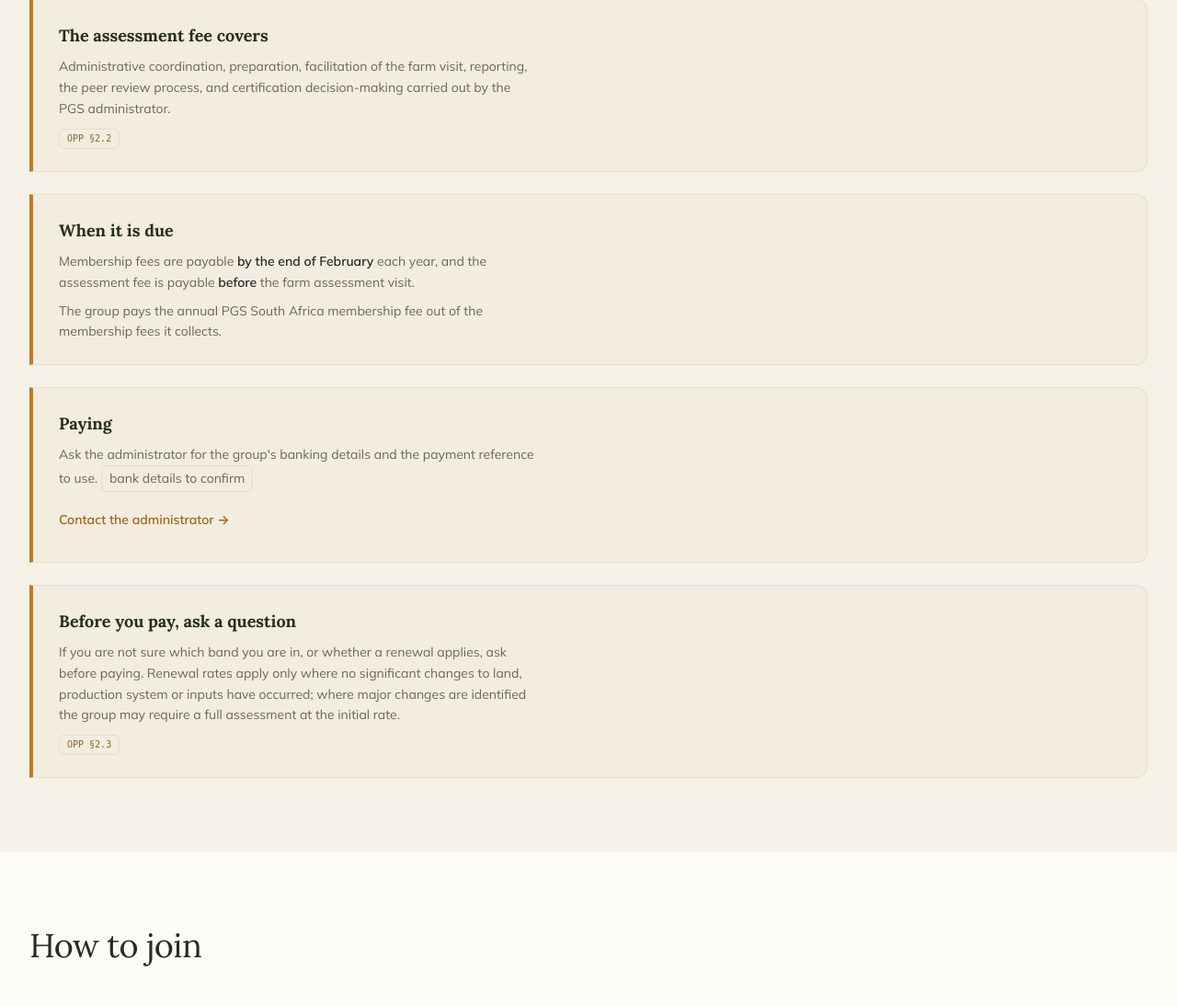
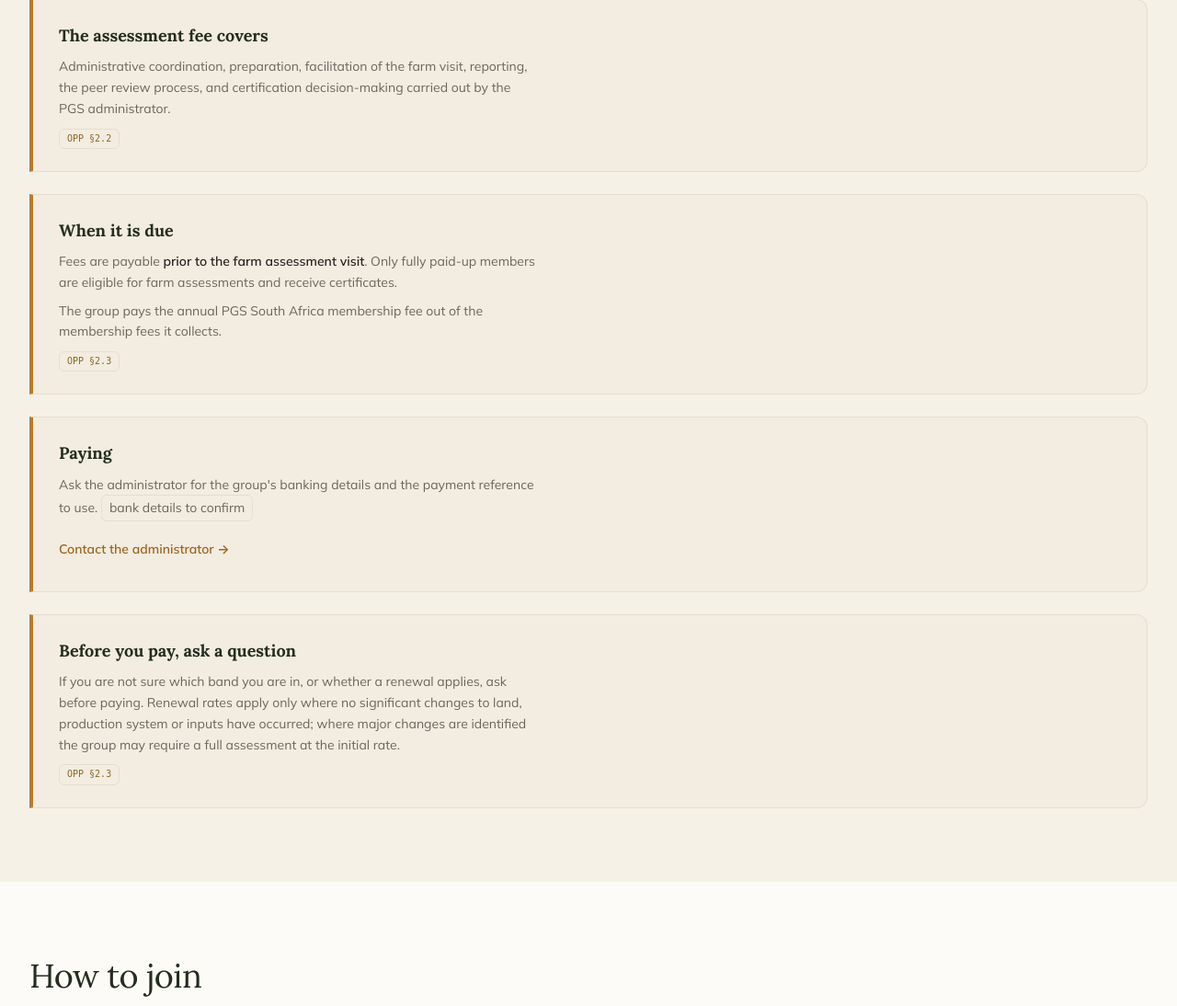
Before and after one commit to KobusWHMeiring/PGS, a Django app: page /become-a-member/ in a window 1280 px wide. Shown: the part 1460-2554 px from the top of the page at 92% size. Run offline with Django 5.2, Linux system fonts and the light colour scheme; parts of the project's set-up code (start-up, migrations or seed data) failed here and were passed over.

Commit message:
content(c1): withhold the February fee deadline — the OPP does not state it
The live `/become-a-member/` says membership fees are "payable by end of
February" each year. `pdftotext -layout` over the whole OPP contains no month
name; §2.3 says only "Fees are payable prior to the farm assessment visit."
C1 published it on the live site's authority and flagged it (build plan §6 #7);
the product owner struck it on 2026-10-19.

The due-date callout now carries two statements that are in the OPP, cited to
§2.3 — payable prior to the visit, and only fully paid-up members eligible for
assessment and certificates. Nothing else on the page depended on the deadline.

`test_no_unsourced_claim` guards the refusal across all six routes, so the next
copy-paste from the WordPress site cannot quietly reinstate it. Mutation-tested:
re-adding the phrase turns `[become-a-member]` red and leaves the other five
green. 342 tests (was 336).

```diff
--- a/core/templates/public/become_a_member.html
+++ b/core/templates/public/become_a_member.html
@@ -12,9 +12,12 @@ Two decisions surface here, both deliberate:
     the ABSA account are on the live site today; republishing them, or retiring them,
     is the group's call, not a design default. Until then the page says to ask the
     administrator, which is true and needs no placeholder.
-  * **"Payable by end of February" is published** and flagged in the build plan: it is
-    the group's own annual rule from the live site, and it is *not* in the OPP. If it
-    should not be published, remove the callout below — nothing else depends on it.
+  * **"Payable by end of February" is not published.** The live site carries that annual
+    deadline; the OPP does not. The product owner struck it on 2026-10-19 (build plan
+    §6 #7), so the due-date callout below states only what OPP §2.3 states — "Fees are
+    payable prior to the farm assessment visit" and "Only fully paid-up members will be
+    eligible for farm assessments and receive certificates". Do not reintroduce a month
+    here; `test_claim_discipline.py` fails the build if you do.
 {% endcomment %}
 
 {% block content %}
@@ -50,13 +53,14 @@ Two decisions surface here, both deliberate:
       <div class="callout">
         <h3 class="callout__title">When it is due</h3>
         <p class="callout__text">
-          Membership fees are payable <strong>by the end of February</strong> each year, and
-          the assessment fee is payable <strong>before</strong> the farm assessment visit.
+          Fees are payable <strong>prior to the farm assessment visit</strong>. Only fully
+          paid-up members are eligible for farm assessments and receive certificates.
         </p>
         <p class="callout__text">
           The group pays the annual PGS South Africa membership fee out of the membership
           fees it collects.
         </p>
+        <p class="callout__text"><span class="cite cite--light">OPP §2.3</span></p>
       </div>
 
       <div class="callout">
```
Also changed, not shown: HANDOVER.md (+4 -4 lines), core/tests/test_claim_discipline.py (+25 -0 lines), product/design/C1_BUILD_PLAN.md (+2 -2 lines).
